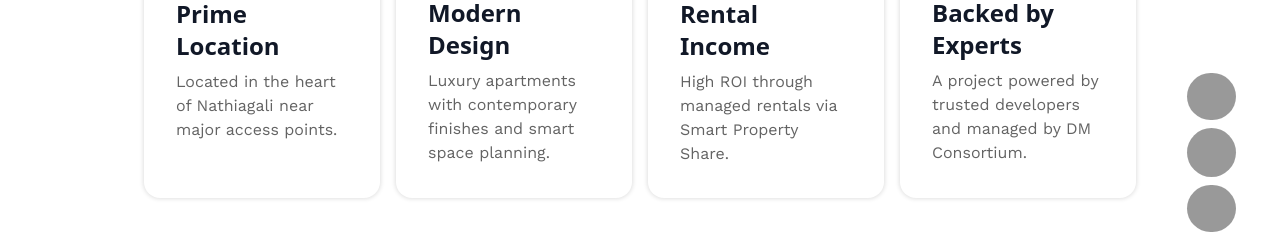
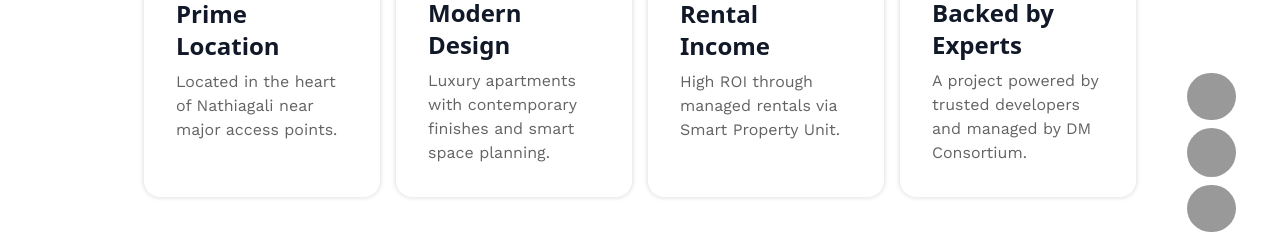
Before and after one commit to svypetech/sereneHeights, a Next.js app: page /co-ownership in a window 1280 px wide. Shown: the part 524-758 px from the top of the page. Built offline with nearby package versions, Linux system fonts and the light colour scheme; some icons are missing.

Commit message:
shares -> units (text)

```diff
--- a/src/components/coownership/FeaturesGrid.jsx
+++ b/src/components/coownership/FeaturesGrid.jsx
@@ -20,7 +20,7 @@ const featuresData = [
   {
     id: 3,
     title: "Rental Income",
-    description: "High ROI through managed rentals via Smart Property Share.",
+    description: "High ROI through managed rentals via Smart Property Unit.",
     image: "/assets/coownership/frame3.png",
     alt: "rental-income",
   },
--- a/src/components/coownership/HowItWorks.jsx
+++ b/src/components/coownership/HowItWorks.jsx
@@ -34,7 +34,7 @@ const HowItWorks = () => {
     },
     {
       label: "STEP 5",
-      title: "TRANSFERABLE SHARES",
+      title: "TRANSFERABLE UNITS",
       description:
         "Sell or transfer your ownership anytime",
       icon: "humbleicons:coins",
--- a/src/components/coownership/LastSection.jsx
+++ b/src/components/coownership/LastSection.jsx
@@ -27,7 +27,7 @@ const smartPropertyFeatures = [
     src: "/assets/coownership/featureGrid/feature4.png",
   },
   {
-    heading: "STANDARDIZED SHARES",
+    heading: "STANDARDIZED UNITS",
     text: "Buy in fixed units of 50 SQFT, clear and fair.",
     width: "50%",
     src: "/assets/coownership/featureGrid/feature5.png",
```
